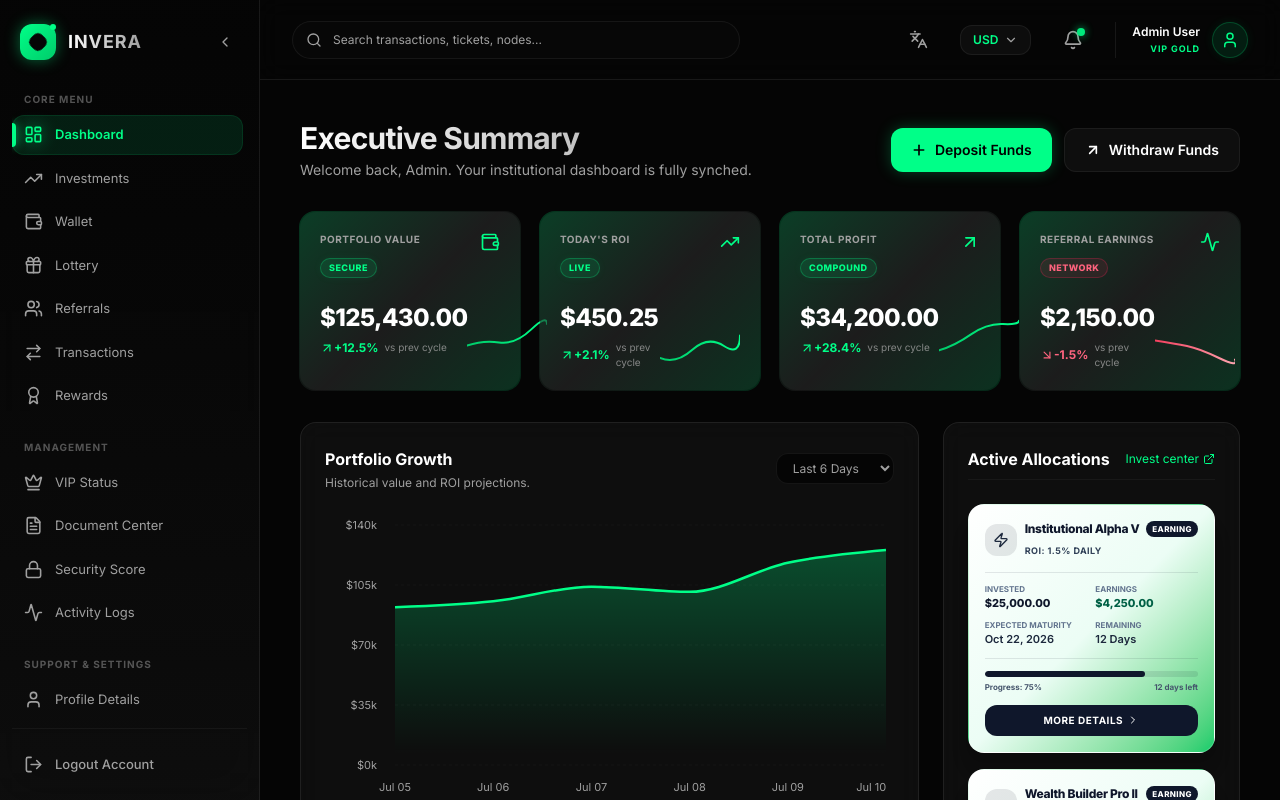
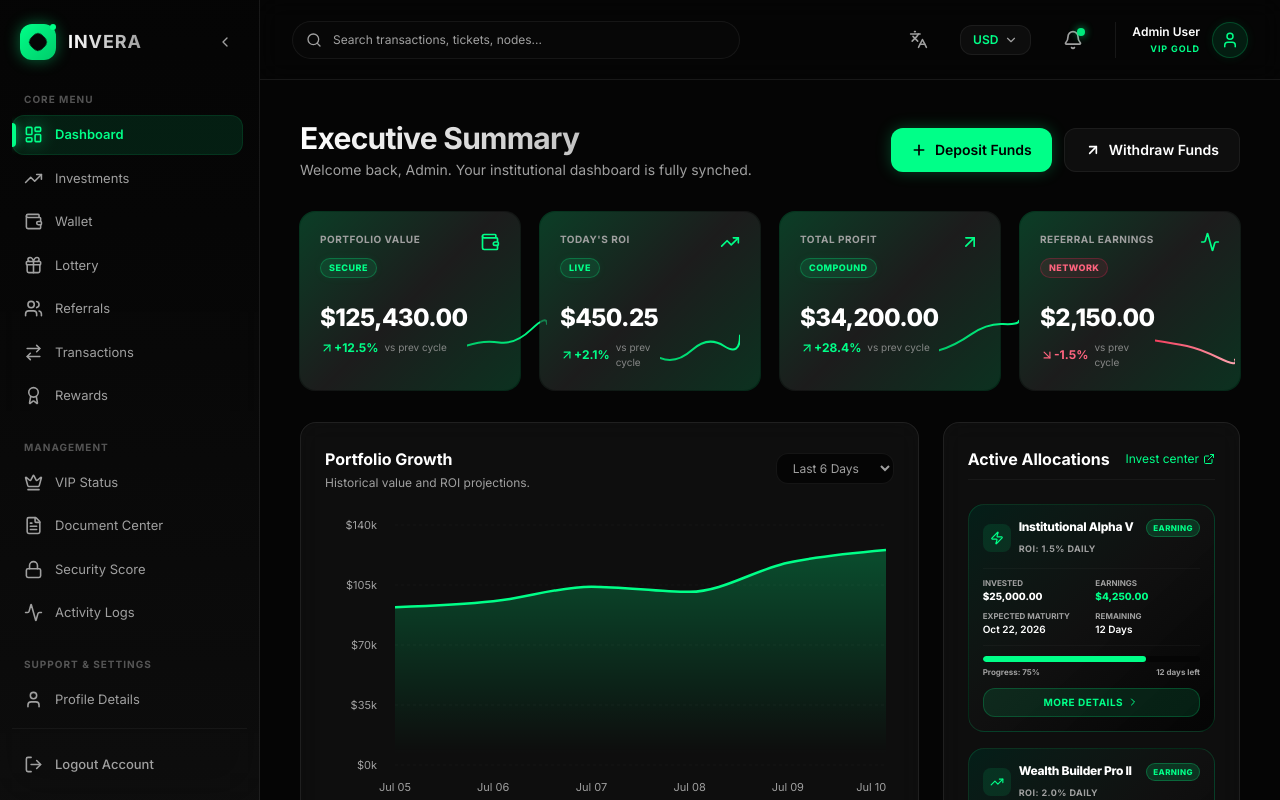
Before and after one commit to technicalhammad39-lang/inveracapital, a Next.js app: page / in a window 1280 px wide. Shown: the top 800 px of the page. Built offline with nearby package versions, Linux system fonts and the light colour scheme.

Commit message:
Green gradient allocation cards, reduced height, removed APR/Earnings/Risk stats

```diff
--- a/app/investments/page.tsx
+++ b/app/investments/page.tsx
@@ -250,22 +250,6 @@ export default function Investments() {
             ))}
           </div>
         </div>
-
-        {/* Bottom stats details */}
-        <div className="grid grid-cols-3 gap-4 border-t border-border/60 pt-5 mt-6 text-center">
-          <div>
-            <div className="text-[10px] text-text-secondary uppercase font-bold tracking-wider mb-1">Average APR</div>
-            <div className="text-base font-extrabold text-brand">24.5%</div>
-          </div>
-          <div>
-            <div className="text-[10px] text-text-secondary uppercase font-bold tracking-wider mb-1">Weekly Earnings</div>
-            <div className="text-base font-extrabold text-white">{formatCurrency(1350.25)}</div>
-          </div>
-          <div>
-            <div className="text-[10px] text-text-secondary uppercase font-bold tracking-wider mb-1">Risk Rating</div>
-            <div className="text-base font-extrabold text-green-400">Low-Mod</div>
-          </div>
-        </div>
       </motion.div>
 
       {/* Timeline and History Center */}
--- a/app/page.tsx
+++ b/app/page.tsx
@@ -267,54 +267,54 @@ export default function Dashboard() {
                 return (
                   <div
                     key={inv.name}
-                    className="bg-gradient-to-br from-white via-emerald-50 to-brand-hover p-4 rounded-2xl shadow-xl flex flex-col justify-between border border-white/20 text-slate-900 gap-3"
+                    className="bg-gradient-to-br from-emerald-950/60 via-bg-card to-bg-base p-3.5 rounded-2xl border border-brand/15 flex flex-col justify-between gap-2.5"
                   >
                     <div className="flex justify-between items-start">
                       <div className="flex items-center gap-2">
-                        <div className="w-8 h-8 rounded-xl bg-slate-900/10 flex items-center justify-center text-slate-800">
-                          <PlanIcon size={16} />
+                        <div className="w-7 h-7 rounded-lg bg-brand/10 flex items-center justify-center text-brand">
+                          <PlanIcon size={14} />
                         </div>
                         <div>
-                          <span className="font-extrabold text-xs block text-slate-900 tracking-tight leading-tight">{inv.name}</span>
-                          <span className="text-[9px] text-slate-700 font-bold uppercase tracking-wider">ROI: {inv.rate} Daily</span>
+                          <span className="font-extrabold text-xs block text-white tracking-tight leading-tight">{inv.name}</span>
+                          <span className="text-[9px] text-text-secondary font-bold uppercase tracking-wider">ROI: {inv.rate} Daily</span>
                         </div>
                       </div>
-                      <span className="text-[8px] font-extrabold px-1.5 py-0.5 bg-slate-900 text-white rounded-full uppercase tracking-wider">
+                      <span className="text-[8px] font-extrabold px-1.5 py-0.5 bg-brand/15 text-brand border border-brand/25 rounded-full uppercase tracking-wider">
                         Earning
                       </span>
                     </div>
 
-                    <div className="grid grid-cols-2 gap-y-2 gap-x-2 border-y border-slate-900/10 py-2.5 text-[11px]">
+                    <div className="grid grid-cols-2 gap-y-1.5 gap-x-2 border-y border-border/40 py-2 text-[10px]">
                       <div>
-                        <span className="text-[8px] text-slate-500 block uppercase font-bold">Invested</span>
-                        <span className="font-extrabold text-slate-900">{formatCurrency(inv.principal)}</span>
+                        <span className="text-[8px] text-text-secondary block uppercase font-bold">Invested</span>
+                        <span className="font-extrabold text-white">{formatCurrency(inv.principal)}</span>
                       </div>
                       <div>
-                        <span className="text-[8px] text-slate-500 block uppercase font-bold">Earnings</span>
-                        <span className="font-extrabold text-emerald-800">{formatCurrency(inv.earned)}</span>
+                        <span className="text-[8px] text-text-secondary block uppercase font-bold">Earnings</span>
+                        <span className="font-extrabold text-brand">{formatCurrency(inv.earned)}</span>
                       </div>
                       <div>
-                        <span className="text-[8px] text-slate-500 block uppercase font-bold">Expected Maturity</span>
-                        <span className="font-semibold text-slate-800">{inv.maturity}</span>
+                        <span className="text-[8px] text-text-secondary block uppercase font-bold">Expected Maturity</span>
+                        <span className="font-semibold text-text-primary">{inv.maturity}</span>
                       </div>
                       <div>
-                        <span className="text-[8px] text-slate-500 block uppercase font-bold">Remaining</span>
-                        <span className="font-semibold text-slate-800">{inv.days} Days</span>
+                        <span className="text-[8px] text-text-secondary block uppercase font-bold">Remaining</span>
+                        <span className="font-semibold text-text-primary">{inv.days} Days</span>
                       </div>
                     </div>
 
                     <div className="space-y-1">
-                      <div className="w-full bg-slate-900/10 h-1.5 rounded-full overflow-hidden">
-                        <div className="bg-slate-900 h-full rounded-full" style={{ width: `${inv.progress}%` }}></div>
+                      <div className="w-full bg-bg-base h-1.5 rounded-full overflow-hidden">
+                        <div className="bg-brand h-full rounded-full" style={{ width: `${inv.progress}%` }}></div>
                       </div>
-                      <div className="flex justify-between text-[8px] font-bold text-slate-600">
+                      <div className="flex justify-between text-[8px] font-bold text-text-secondary">
                         <span>Progress: {inv.progress}%</span>
                         <span>{inv.days} days left</span>
                       </div>
                     </div>
 
                     <Link href="/investments" className="w-full">
-                      <button className="w-full bg-slate-900 hover:bg-slate-800 text-white font-bold text-[10px] py-2 rounded-xl transition-all uppercase tracking-wider flex items-center justify-center gap-1">
+                      <button className="w-full bg-brand/10 hover:bg-brand/20 border border-brand/20 text-brand font-bold text-[10px] py-1.5 rounded-xl transition-all uppercase tracking-wider flex items-center justify-center gap-1">
                         <span>More Details</span>
                         <ChevronRight size={12} />
                       </button>
```
